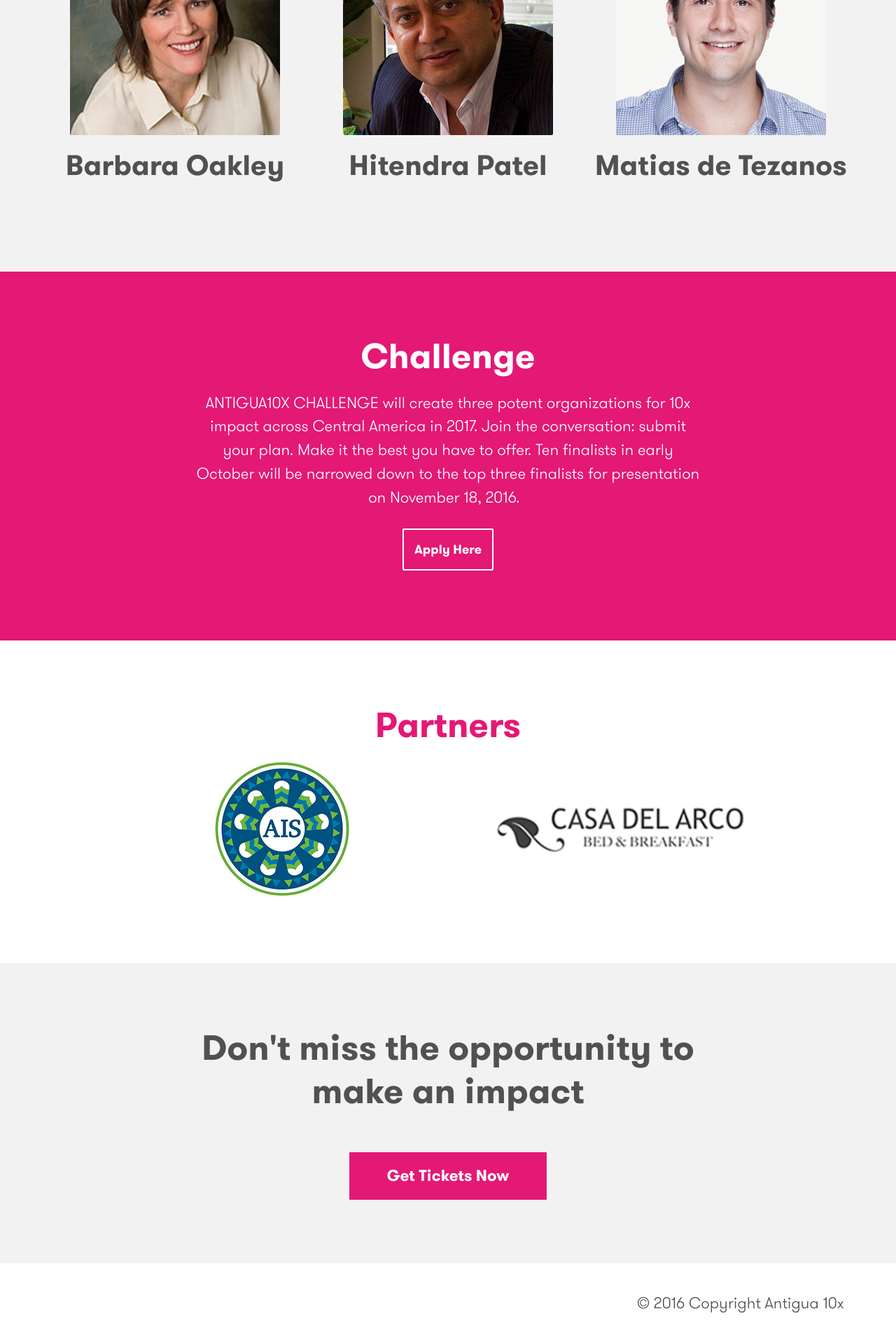
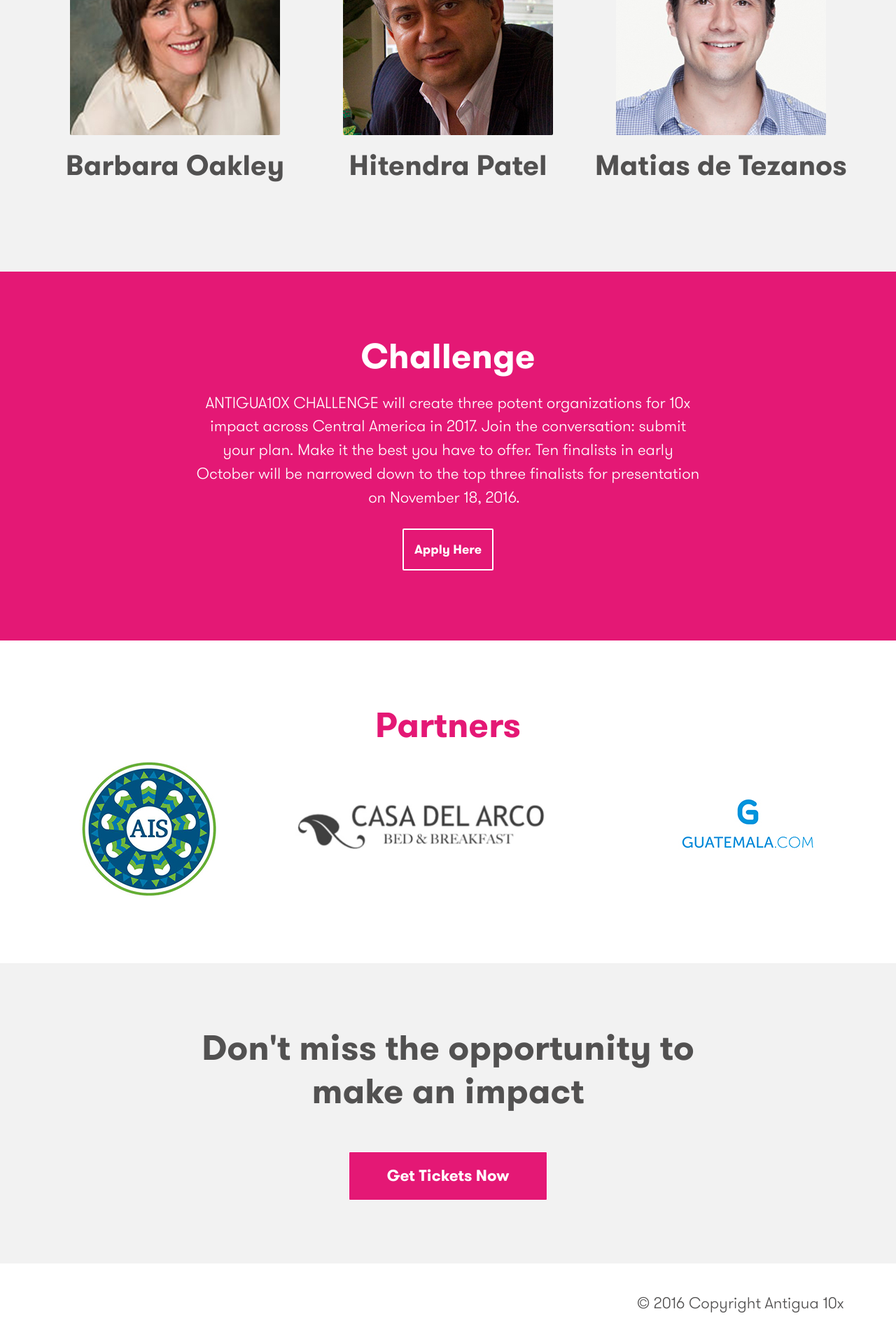
Before and after one commit to isabelgm/antigua10x, a Jekyll site: the page built from index.html, in a window 1280 px wide. Shown: the part 2497-4417 px from the top of the page at 70% size. Built offline with Jekyll 4.4.1, drawn with Linux system fonts in a browser that asks for light colours; nearby versions of some CDN libraries; some web fonts are replaced.

Commit message:
Add guatemala.com logo and change casa del arco

```diff
--- a/index.html
+++ b/index.html
@@ -116,14 +116,19 @@ layout: default
 <section id="partners" class="bg-white">
   <div class="container center">
     <h2 class="magenta">Partners</h2>
-    <div class="col-sm-3 col-sm-offset-2">
+    <div class="col-sm-3">
       <a href="http://www.antiguais.org/">
         <img src="img/ais-logo.jpg" class="img-responsive center-block">
       </a>
     </div>
-    <div class="col-sm-offset-1 col-sm-6">
+    <div class="col-sm-6">
       <a href="http://www.casadelarcoantigua.com/">
         <img src="img/casa-arco.jpg" class="img-responsive center-block mt1">
+      </a>
+    </div>
+    <div class="col-sm-offset-3">
+      <a href="http://www.guatemala.com/">
+        <img src="img/guatemala-logo.jpg" class="img-responsive center-block mt1">
       </a>
     </div>
   </div>
```
Also changed, not shown: img/casa-arco.jpg, img/guatemala-logo.jpg (added).
